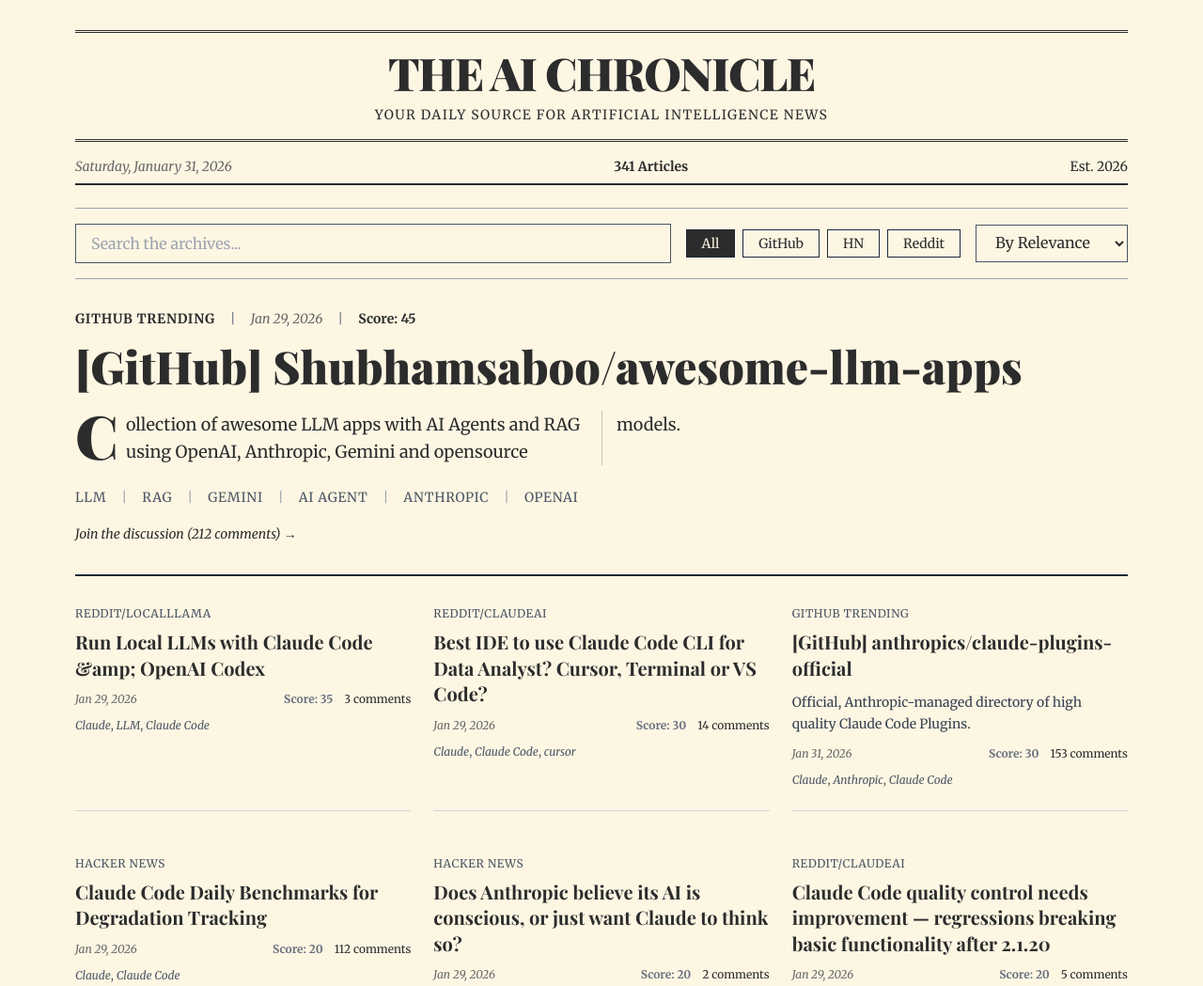
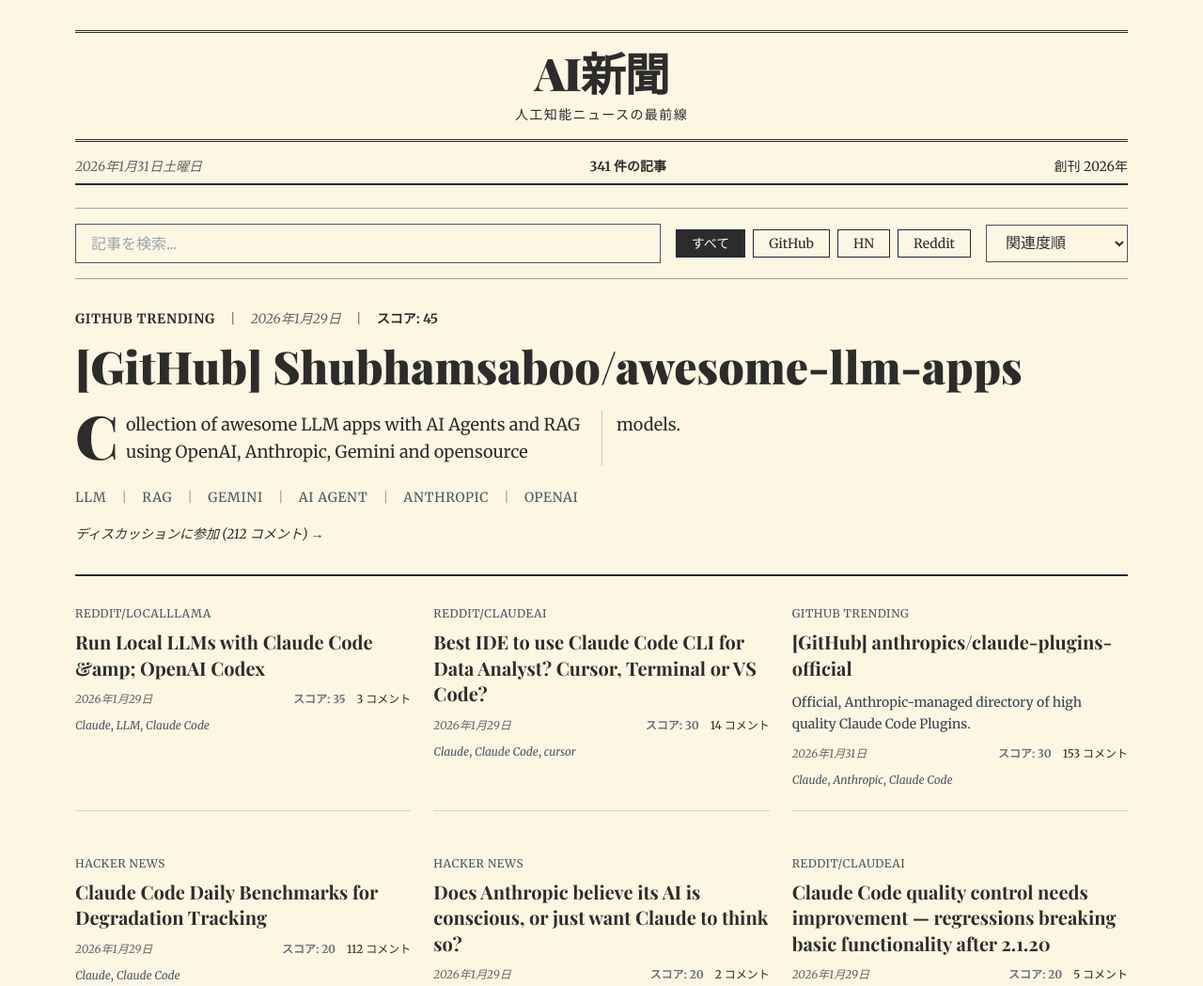
Before and after one commit to xtc1988/ai-news-aggregator, a plain HTML site: page docs/index.html in a window 1280 px wide. Shown: the top 1049 px of the page at 94% size. Drawn offline with nearby package versions, Linux system fonts and the light colour scheme.

Commit message:
feat: 全UIを日本語化
- index.html: タイトル、ヘッダー、フィルター、フッターを日本語化
- app.js: 記事数表示、スコア、コメント、日付フォーマットを日本語化
- style.css: コメントを日本語化

```diff
--- a/docs/app.js
+++ b/docs/app.js
@@ -1,6 +1,6 @@
 /**
- * THE AI CHRONICLE - Frontend Application
- * Newspaper Style News Aggregator
+ * AI新聞 - フロントエンドアプリケーション
+ * 新聞スタイル ニュースアグリゲーター
  */
 
 // State
@@ -43,7 +43,7 @@
         filterAndRender();
     } catch (error) {
         console.error('Error loading articles:', error);
-        featuredContainer.innerHTML = '<p class="text-center text-gray-500 py-8">Failed to load articles</p>';
+        featuredContainer.innerHTML = '<p class="text-center text-gray-500 py-8">記事の読み込みに失敗しました</p>';
     }
 }
 
@@ -115,7 +115,7 @@
 
 // Render articles
 function renderArticles() {
-    articleCountEl.textContent = `${filteredArticles.length} Articles`;
+    articleCountEl.textContent = `${filteredArticles.length} 件の記事`;
 
     if (filteredArticles.length === 0) {
         featuredContainer.classList.add('hidden');
@@ -137,7 +137,7 @@
                 <span class="text-gray-500">|</span>
                 <span class="dateline">${formatArticleDate(featured.created_at)}</span>
                 <span class="text-gray-500">|</span>
-                <span class="font-semibold">Score: ${featured.interest_score || 0}</span>
+                <span class="font-semibold">スコア: ${featured.interest_score || 0}</span>
             </div>
 
             <h2 class="text-3xl md:text-4xl lg:text-5xl font-black leading-tight mb-6">
@@ -162,7 +162,7 @@
 
             <div class="mt-4">
                 <a href="${escapeHtml(featured.comments_url)}" target="_blank" rel="noopener noreferrer" class="text-sm italic hover:underline">
-                    Join the discussion (${featured.comments_count || 0} comments) &rarr;
+                    ディスカッションに参加 (${featured.comments_count || 0} コメント) &rarr;
                 </a>
             </div>
         </article>
@@ -189,8 +189,8 @@
             <div class="flex items-center justify-between text-xs text-gray-500 flex-wrap gap-2">
                 <span class="dateline">${formatArticleDate(article.created_at)}</span>
                 <div class="flex items-center gap-3">
-                    <span class="font-semibold">Score: ${article.interest_score || 0}</span>
-                    <a href="${escapeHtml(article.comments_url)}" target="_blank" class="hover:underline">${article.comments_count || 0} comments</a>
+                    <span class="font-semibold">スコア: ${article.interest_score || 0}</span>
+                    <a href="${escapeHtml(article.comments_url)}" target="_blank" class="hover:underline">${article.comments_count || 0} コメント</a>
                 </div>
             </div>
 
@@ -212,15 +212,15 @@
 }
 
 function formatNewspaperDate(date) {
-    const options = { weekday: 'long', year: 'numeric', month: 'long', day: 'numeric' };
-    return date.toLocaleDateString('en-US', options);
+    const options = { year: 'numeric', month: 'long', day: 'numeric', weekday: 'long' };
+    return date.toLocaleDateString('ja-JP', options);
 }
 
 function formatArticleDate(dateString) {
     if (!dateString) return '';
     const date = new Date(dateString);
-    const options = { month: 'short', day: 'numeric', year: 'numeric' };
-    return date.toLocaleDateString('en-US', options);
+    const options = { year: 'numeric', month: 'short', day: 'numeric' };
+    return date.toLocaleDateString('ja-JP', options);
 }
 
 function debounce(func, wait) {
--- a/docs/index.html
+++ b/docs/index.html
@@ -3,7 +3,7 @@
 <head>
     <meta charset="UTF-8">
     <meta name="viewport" content="width=device-width, initial-scale=1.0">
-    <title>THE AI CHRONICLE - AI News Aggregator</title>
+    <title>AI新聞 - AIニュースアグリゲーター</title>
     <script src="https://cdn.tailwindcss.com"></script>
     <link rel="preconnect" href="https://fonts.googleapis.com">
     <link rel="preconnect" href="https://fonts.gstatic.com" crossorigin>
@@ -12,72 +12,72 @@
 </head>
 <body class="min-h-screen">
     <div class="max-w-6xl mx-auto px-4 py-8">
-        <!-- Masthead -->
+        <!-- ヘッダー -->
         <header class="text-center mb-6">
             <div class="double-border py-4 mb-4">
-                <h1 class="headline-main font-black tracking-tight">THE AI CHRONICLE</h1>
-                <p class="tagline text-sm tracking-widest uppercase mt-2">Your Daily Source for Artificial Intelligence News</p>
+                <h1 class="headline-main font-black tracking-tight">AI新聞</h1>
+                <p class="tagline text-sm tracking-widest uppercase mt-2">人工知能ニュースの最前線</p>
             </div>
             <div class="flex justify-between items-center text-sm border-b-2 border-current pb-2">
                 <span id="lastUpdated" class="dateline"></span>
-                <span id="articleCount" class="font-semibold">0 Articles</span>
-                <span>Est. 2026</span>
+                <span id="articleCount" class="font-semibold">0 件の記事</span>
+                <span>創刊 2026年</span>
             </div>
         </header>
 
-        <!-- Search & Filter -->
+        <!-- 検索・フィルター -->
         <div class="mb-8 py-4 border-y border-gray-400">
             <div class="flex flex-col md:flex-row gap-4 items-center">
-                <!-- Search -->
+                <!-- 検索 -->
                 <div class="flex-1 w-full">
                     <input
                         type="text"
                         id="searchInput"
-                        placeholder="Search the archives..."
+                        placeholder="記事を検索..."
                         class="w-full px-4 py-2 bg-transparent border border-gray-600 focus:outline-none focus:border-gray-900"
                     >
                 </div>
 
-                <!-- Source Filters -->
+                <!-- ソースフィルター -->
                 <div class="flex gap-2 flex-wrap justify-center">
-                    <button class="source-filter active px-4 py-1 text-sm border border-gray-800 transition-all cursor-pointer" data-source="all">All</button>
+                    <button class="source-filter active px-4 py-1 text-sm border border-gray-800 transition-all cursor-pointer" data-source="all">すべて</button>
                     <button class="source-filter px-4 py-1 text-sm border border-gray-800 transition-all cursor-pointer" data-source="GitHub Trending">GitHub</button>
                     <button class="source-filter px-4 py-1 text-sm border border-gray-800 transition-all cursor-pointer" data-source="Hacker News">HN</button>
                     <button class="source-filter px-4 py-1 text-sm border border-gray-800 transition-all cursor-pointer" data-source="Reddit">Reddit</button>
                 </div>
 
-                <!-- Sort -->
+                <!-- ソート -->
                 <select id="sortSelect" class="bg-transparent border border-gray-600 px-4 py-2 focus:outline-none cursor-pointer">
-                    <option value="score">By Relevance</option>
-                    <option value="date">By Date</option>
-                    <option value="comments">By Discussion</option>
+                    <option value="score">関連度順</option>
+                    <option value="date">新着順</option>
+                    <option value="comments">コメント数順</option>
                 </select>
             </div>
         </div>
 
-        <!-- Main Content -->
+        <!-- メインコンテンツ -->
         <main>
-            <!-- Featured Article -->
+            <!-- 注目記事 -->
             <div id="featuredArticle" class="mb-8 pb-8 border-b-2 border-gray-800">
-                <!-- Will be populated by JS -->
+                <!-- JSで挿入 -->
             </div>
 
-            <!-- Article Grid -->
+            <!-- 記事グリッド -->
             <div id="articlesGrid" class="grid md:grid-cols-2 lg:grid-cols-3 gap-6">
-                <!-- Articles will be inserted here -->
+                <!-- 記事がここに挿入される -->
             </div>
         </main>
 
-        <!-- Empty State -->
+        <!-- 検索結果なし -->
         <div id="emptyState" class="hidden text-center py-20">
-            <p class="text-2xl font-serif italic text-gray-500">No articles match your search criteria</p>
-            <p class="text-sm text-gray-400 mt-2">Please adjust your filters and try again</p>
+            <p class="text-2xl font-serif italic text-gray-500">検索条件に一致する記事がありません</p>
+            <p class="text-sm text-gray-400 mt-2">フィルターを変更して再度お試しください</p>
         </div>
 
-        <!-- Footer -->
+        <!-- フッター -->
         <footer class="mt-12 pt-6 border-t-2 border-current text-center text-sm">
-            <p class="italic">"All the AI News That's Fit to Print"</p>
-            <p class="mt-2 text-gray-600">Powered by Gemini API | Data from Hacker News, Reddit, GitHub</p>
+            <p class="italic">「AIに関するすべてのニュースをお届けします」</p>
+            <p class="mt-2 text-gray-600">Gemini API搭載 | データ: Hacker News, Reddit, GitHub</p>
         </footer>
     </div>
 
```
Also changed, not shown: docs/style.css (+19 -19 lines).
